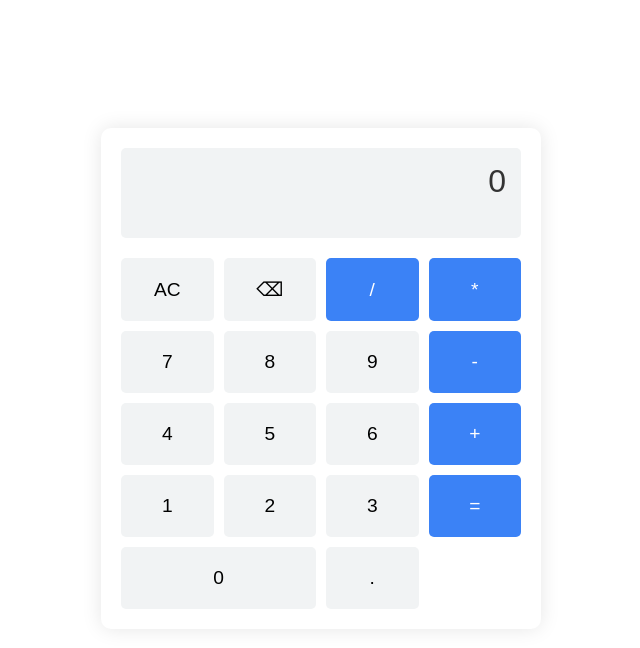
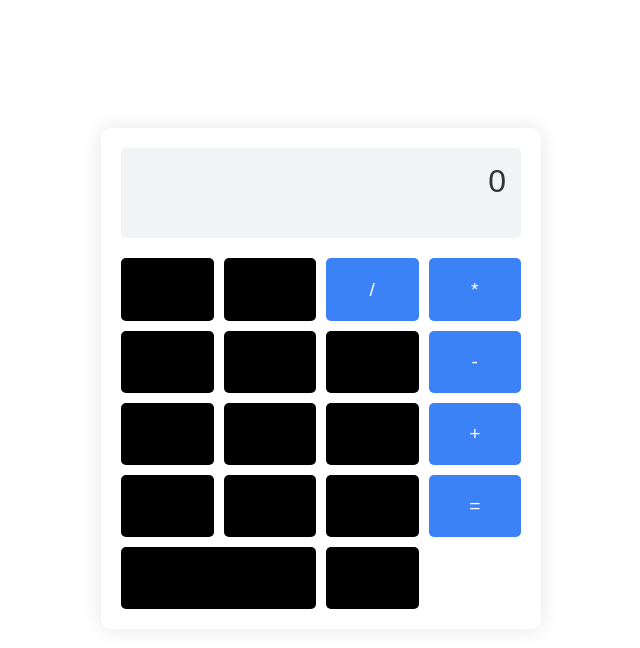
Before and after one commit to cbemstar/calculator, a plain HTML site: page calc.html in a window 1280 px wide. Shown: the whole page, without its empty margins (319-959 px from the left). Drawn offline with Linux system fonts and the light colour scheme.

Commit message:
Update calc.html

```diff
--- a/calc.html
+++ b/calc.html
@@ -13,7 +13,6 @@
             background-color: #fff;
             margin: 0;
             font-family: Arial, sans-serif;
-
         }
 
         .calculator {
@@ -46,7 +45,7 @@
         }
 
         .button {
-            background-color: #f1f3f4;
+            background-color: black;
             border: none;
             border-radius: 5px;
             padding: 20px;
```
